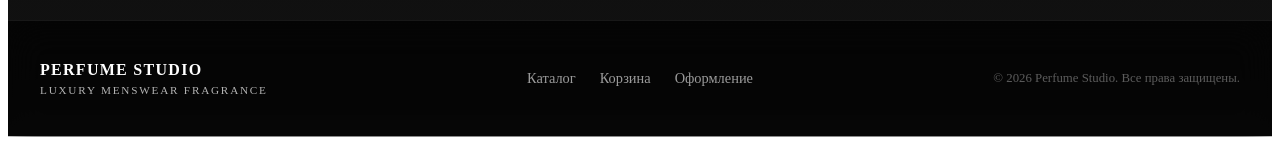
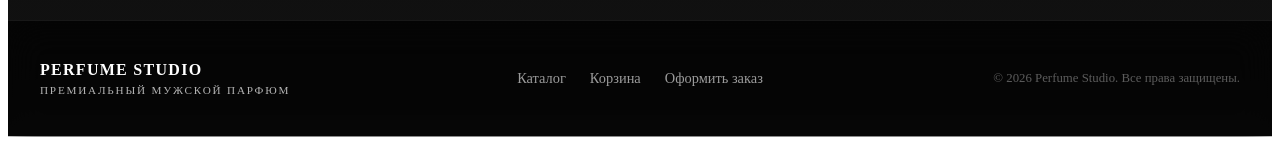
Before and after one commit to Muhammad1977-RTS/Perfume_store, an Angular app in the folder frontend/: page / in a window 1280 px wide. Shown: the part 768-909 px from the top of the page. Built offline with nearby package versions, Linux system fonts and the light colour scheme; no server answers.

Commit message:
fix: update site-footer component

```diff
--- a/frontend/src/app/components/site-footer.component.html
+++ b/frontend/src/app/components/site-footer.component.html
@@ -3,13 +3,13 @@
 
     <div class="footer-brand">
       <a routerLink="/" class="brand-name">PERFUME STUDIO</a>
-      <span class="brand-sub">luxury menswear fragrance</span>
+      <span class="brand-sub">Премиальный мужской парфюм</span>
     </div>
 
     <nav class="footer-nav">
       <a routerLink="/">Каталог</a>
       <a routerLink="/cart">Корзина</a>
-      <a routerLink="/checkout">Оформление</a>
+      <a routerLink="/checkout">Оформить заказ</a>
     </nav>
 
     <div class="footer-copy">
```
